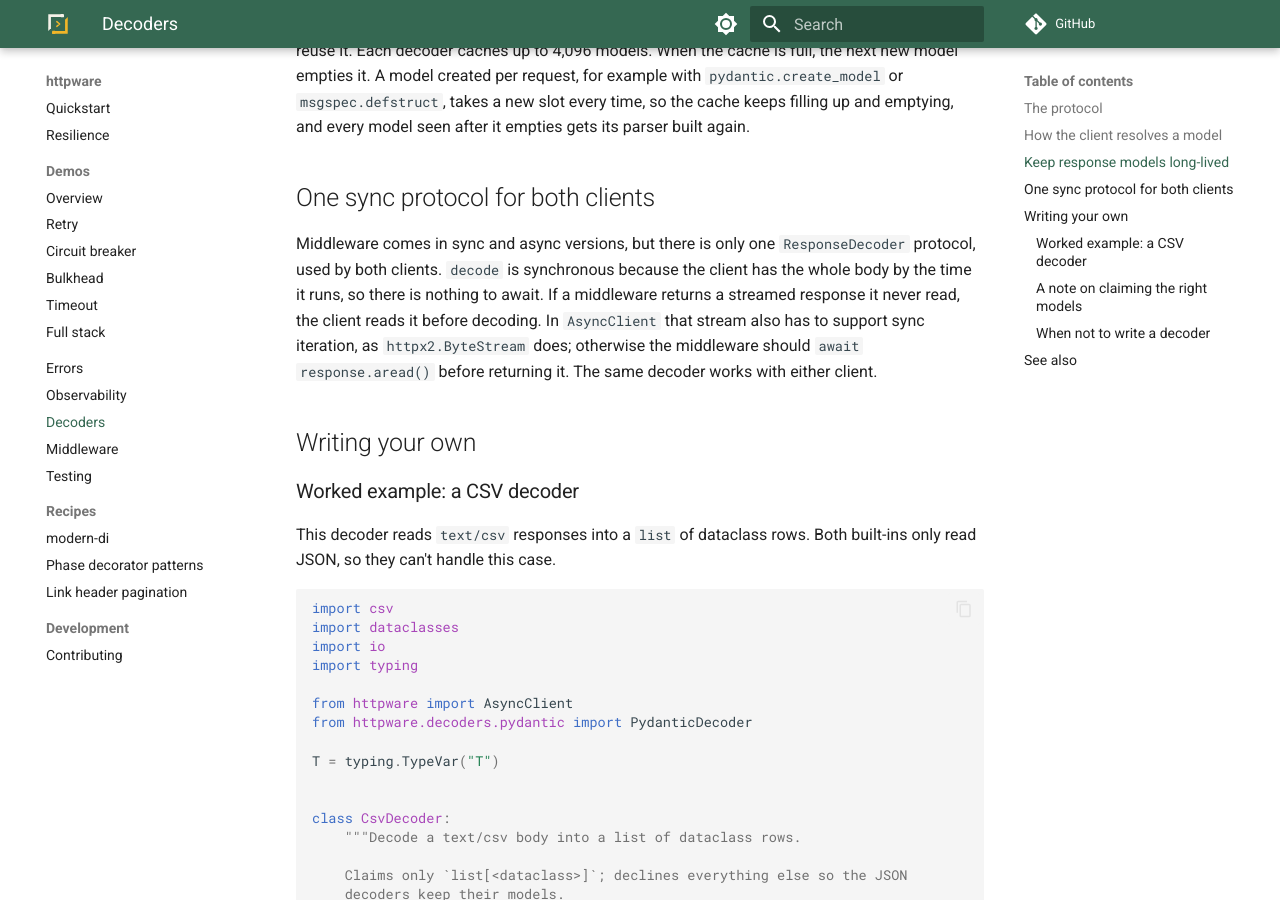
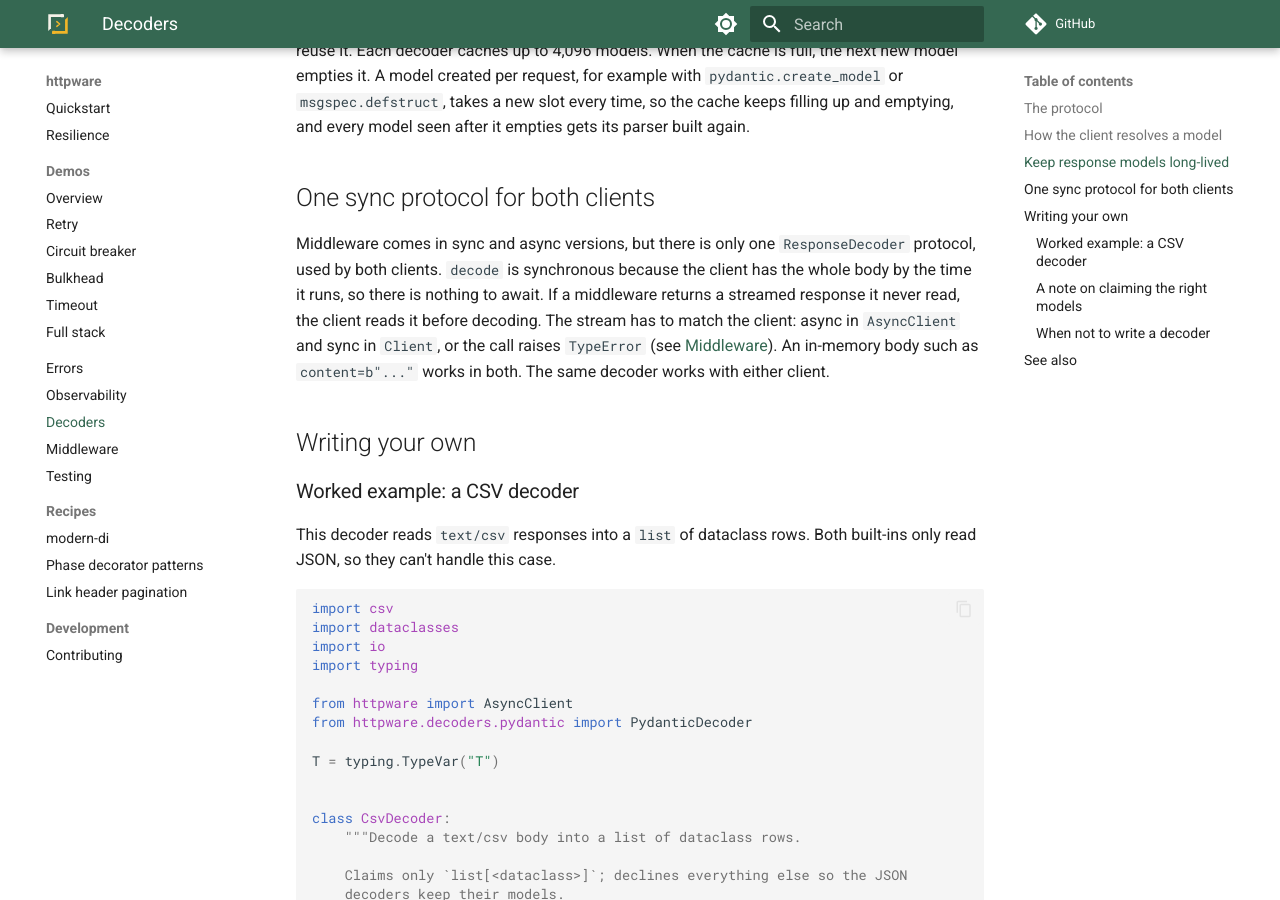
Before and after one commit to modern-python/httpware, an MkDocs documentation site: the page built from docs/decoders.md, in a window 1280 px wide and 900 px high, scrolled down 1751 px. Built offline with MkDocs 1.6.1 and Material for MkDocs 9.7.7, drawn with Linux system fonts in a browser that asks for light colours; comment, search, counter and statistics services are not loaded.

Commit message:
docs: middleware response streams must match the client

```diff
--- a/docs/decoders.md
+++ b/docs/decoders.md
@@ -41,7 +41,7 @@ The built-in decoders build a parser once per model (a `pydantic.TypeAdapter` or
 
 ## One sync protocol for both clients
 
-Middleware comes in sync and async versions, but there is only one `ResponseDecoder` protocol, used by both clients. `decode` is synchronous because the client has the whole body by the time it runs, so there is nothing to await. If a middleware returns a streamed response it never read, the client reads it before decoding. In `AsyncClient` that stream also has to support sync iteration, as `httpx2.ByteStream` does; otherwise the middleware should `await response.aread()` before returning it. The same decoder works with either client.
+Middleware comes in sync and async versions, but there is only one `ResponseDecoder` protocol, used by both clients. `decode` is synchronous because the client has the whole body by the time it runs, so there is nothing to await. If a middleware returns a streamed response it never read, the client reads it before decoding. The stream has to match the client: async in `AsyncClient` and sync in `Client`, or the call raises `TypeError` (see [Middleware](middleware.md)). An in-memory body such as `content=b"..."` works in both. The same decoder works with either client.
 
 ## Writing your own
 
```
